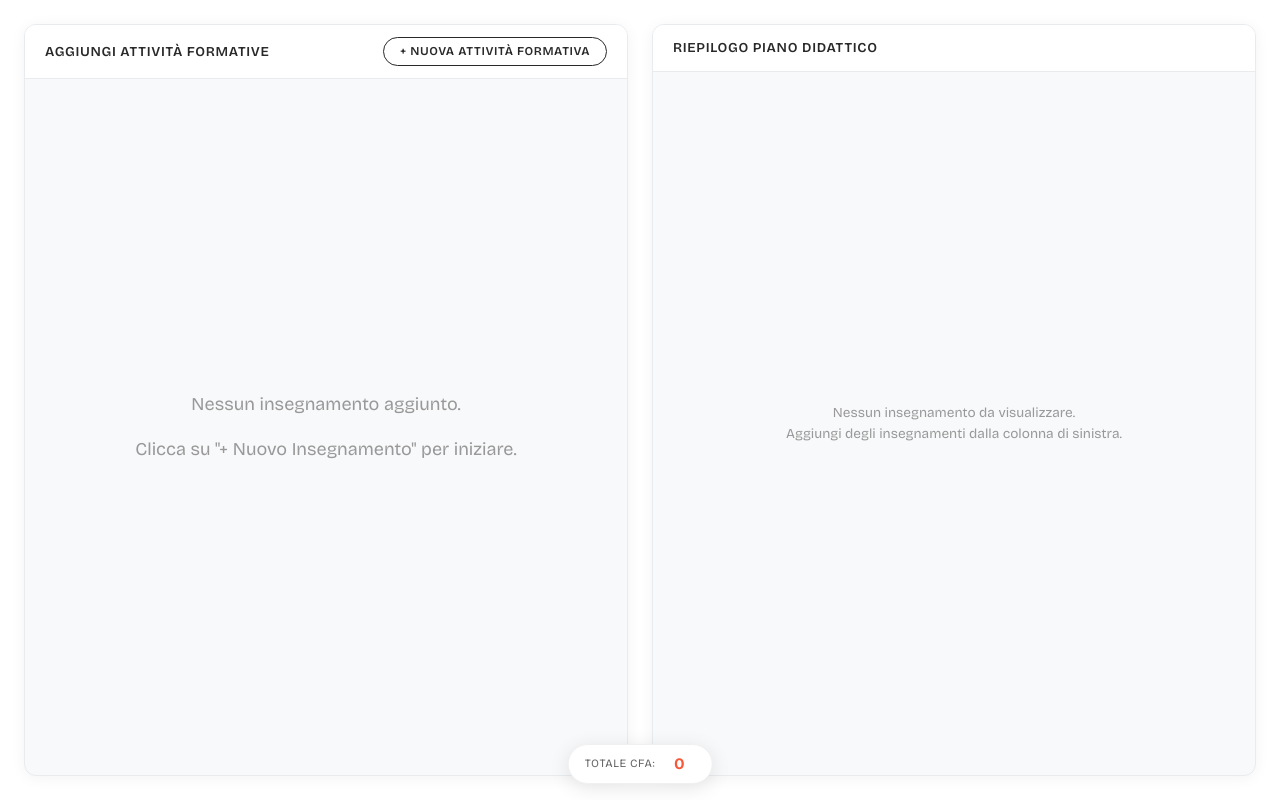
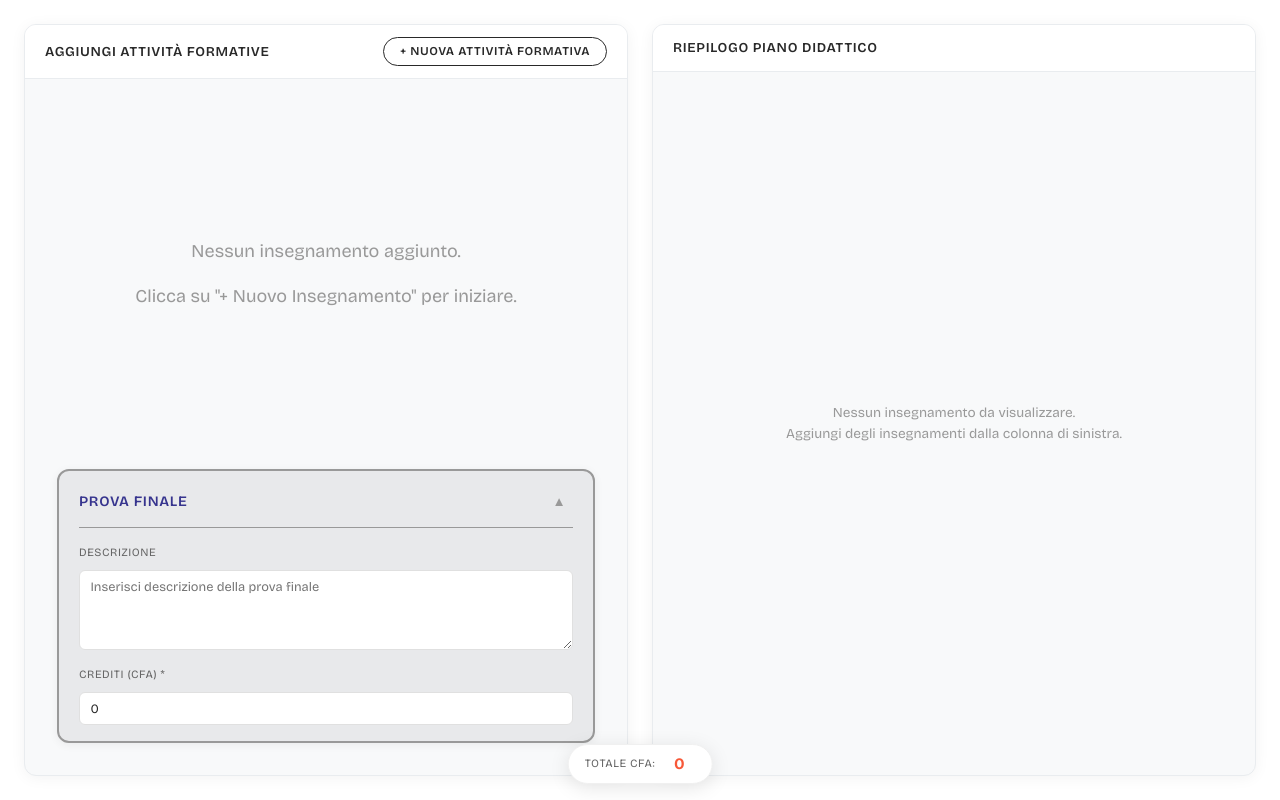
Before and after one commit to madamepolare/conscfv-compilatore, a React (Vite) app: page / in a window 1280 px wide. Built offline with nearby package versions, Linux system fonts and the light colour scheme.

Commit message:
Feature: tutte le attività collassabili + Prova Finale permanente in grigio

```diff
--- a/src/App.jsx
+++ b/src/App.jsx
@@ -10,6 +10,7 @@ import './styles/App.css'
 function App() {
   const [data, setData] = useState([])
   const [insegnamenti, setInsegnamenti] = useState([])
+  const [provaFinale, setProvaFinale] = useState({ descrizione: '', cfa: 0, collapsed: false })
   const [loading, setLoading] = useState(true)
 
   const sensors = useSensors(
@@ -89,7 +90,7 @@ function App() {
     }
   }
 
-  const totalCFA = insegnamenti.reduce((sum, ins) => sum + (ins.cfa || 0), 0)
+  const totalCFA = insegnamenti.reduce((sum, ins) => sum + (ins.cfa || 0), 0) + (provaFinale.cfa || 0)
 
   if (loading) {
     return (
@@ -128,6 +129,50 @@ function App() {
               />
             </SortableContext>
           </DndContext>
+
+          {/* Prova Finale - sempre alla fine */}
+          <div className="prova-finale-container">
+            <div className={`prova-finale-card ${provaFinale.collapsed ? 'collapsed' : ''}`}>
+              <div className="card-header">
+                <div className="header-left">
+                  <h3>Prova Finale</h3>
+                </div>
+                <div className="header-right">
+                  <button
+                    className="btn-icon btn-collapse"
+                    onClick={() => setProvaFinale({ ...provaFinale, collapsed: !provaFinale.collapsed })}
+                    title={provaFinale.collapsed ? "Espandi" : "Comprimi"}
+                  >
+                    {provaFinale.collapsed ? '▼' : '▲'}
+                  </button>
+                </div>
+              </div>
+              {!provaFinale.collapsed && (
+                <div className="form-grid">
+                  <div className="form-group full-width">
+                    <label>Descrizione</label>
+                    <textarea
+                      value={provaFinale.descrizione}
+                      onChange={(e) => setProvaFinale({ ...provaFinale, descrizione: e.target.value })}
+                      className="form-control"
+                      rows="4"
+                      placeholder="Inserisci descrizione della prova finale"
+                    />
+                  </div>
+                  <div className="form-group">
+                    <label>Crediti (CFA) *</label>
+                    <input
+                      type="number"
+                      value={provaFinale.cfa || 0}
+                      onChange={(e) => setProvaFinale({ ...provaFinale, cfa: parseInt(e.target.value) || 0 })}
+                      className="form-control"
+                      min="0"
+                    />
+                  </div>
+                </div>
+              )}
+            </div>
+          </div>
         </div>
 
         <div className="right-column">
@@ -136,6 +181,7 @@ function App() {
           </div>
           <CompiledView
             insegnamenti={insegnamenti}
+            provaFinale={provaFinale}
             totalCFA={totalCFA}
           />
         </div>
--- a/src/components/CompiledView.jsx
+++ b/src/components/CompiledView.jsx
@@ -3,7 +3,7 @@ import { gsap } from 'gsap'
 import jsPDF from 'jspdf'
 import 'jspdf-autotable'
 
-export default function CompiledView({ insegnamenti, totalCFA }) {
+export default function CompiledView({ insegnamenti, provaFinale, totalCFA }) {
   const viewRef = useRef(null)
 
   useEffect(() => {
@@ -178,6 +178,32 @@ export default function CompiledView({ insegnamenti, totalCFA }) {
             </div>
           </div>
         ))}
+
+        {/* Prova Finale */}
+        {provaFinale && (provaFinale.descrizione || provaFinale.cfa > 0) && (
+          <div className="compiled-item prova-finale-item">
+            <div className="compiled-header-line">
+              <div className="compiled-number">PF</div>
+              <h3 className="compiled-title">Prova Finale</h3>
+            </div>
+            <div className="compiled-content">
+              <div className="compiled-row">
+                <span className="label">Tipo:</span>
+                <span className="value">Prova Finale</span>
+              </div>
+              {provaFinale.descrizione && (
+                <div className="compiled-row">
+                  <span className="label">Descrizione:</span>
+                  <span className="value">{provaFinale.descrizione}</span>
+                </div>
+              )}
+              <div className="compiled-row highlight">
+                <span className="label">CFA:</span>
+                <span className="value cfa">{provaFinale.cfa || 0}</span>
+              </div>
+            </div>
+          </div>
+        )}
       </div>
 
       <div className="compiled-total">
--- a/src/components/InsegnamentoForm.jsx
+++ b/src/components/InsegnamentoForm.jsx
@@ -233,7 +233,6 @@ export default function InsegnamentoForm({ insegnamento, index, data, onUpdate,
           )}
         </div>
         <div className="header-right">
-          {isComplete && (
           <button
             className="btn-icon btn-collapse"
             onClick={toggleCollapse}
@@ -241,7 +240,6 @@ export default function InsegnamentoForm({ insegnamento, index, data, onUpdate,
           >
             {collapsed ? <ChevronDown size={16} strokeWidth={1.5} /> : <ChevronUp size={16} strokeWidth={1.5} />}
           </button>
-          )}
           <button className="btn-icon btn-remove" onClick={handleRemove} title="Rimuovi">
             <X size={16} strokeWidth={1.5} />
           </button>
--- a/src/styles/App.css
+++ b/src/styles/App.css
@@ -118,6 +118,43 @@
   display: flex;
   flex-direction: column;
   gap: 1.5rem;
+}
+
+.prova-finale-container {
+  padding: 0 2rem 2rem 2rem;
+}
+
+.prova-finale-card {
+  background: #e8e9eb;
+  border-radius: 12px;
+  padding: 1rem 1.25rem;
+  box-shadow: 0 2px 10px rgba(0, 0, 0, 0.06);
+  transition: all 0.3s ease;
+  border: 2px solid #999;
+}
+
+.prova-finale-card .card-header {
+  display: flex;
+  justify-content: space-between;
+  align-items: center;
+  margin-bottom: 1rem;
+  padding-bottom: 0.75rem;
+  border-bottom: 1px solid #999;
+}
+
+.prova-finale-card.collapsed .card-header {
+  margin-bottom: 0;
+  padding-bottom: 0;
+  border-bottom: none;
+}
+
+.prova-finale-card h3 {
+  color: #666;
+  font-size: 1rem;
+  font-weight: 700;
+  margin: 0;
+  text-transform: uppercase;
+  letter-spacing: 0.05em;
 }
 
 .empty-state {
@@ -540,6 +577,23 @@ textarea.form-control {
   border-color: #36348E;
 }
 
+.compiled-item.prova-finale-item {
+  background: #e8e9eb;
+  border: 2px solid #999;
+}
+
+.compiled-item.prova-finale-item:hover {
+  border-color: #666;
+}
+
+.compiled-item.prova-finale-item .compiled-number {
+  background: #666;
+}
+
+.compiled-item.prova-finale-item .compiled-title {
+  color: #666;
+}
+
 .compiled-header-line {
   display: flex;
   align-items: center;
```
Lines whose indentation alone changed are shown as unchanged.
